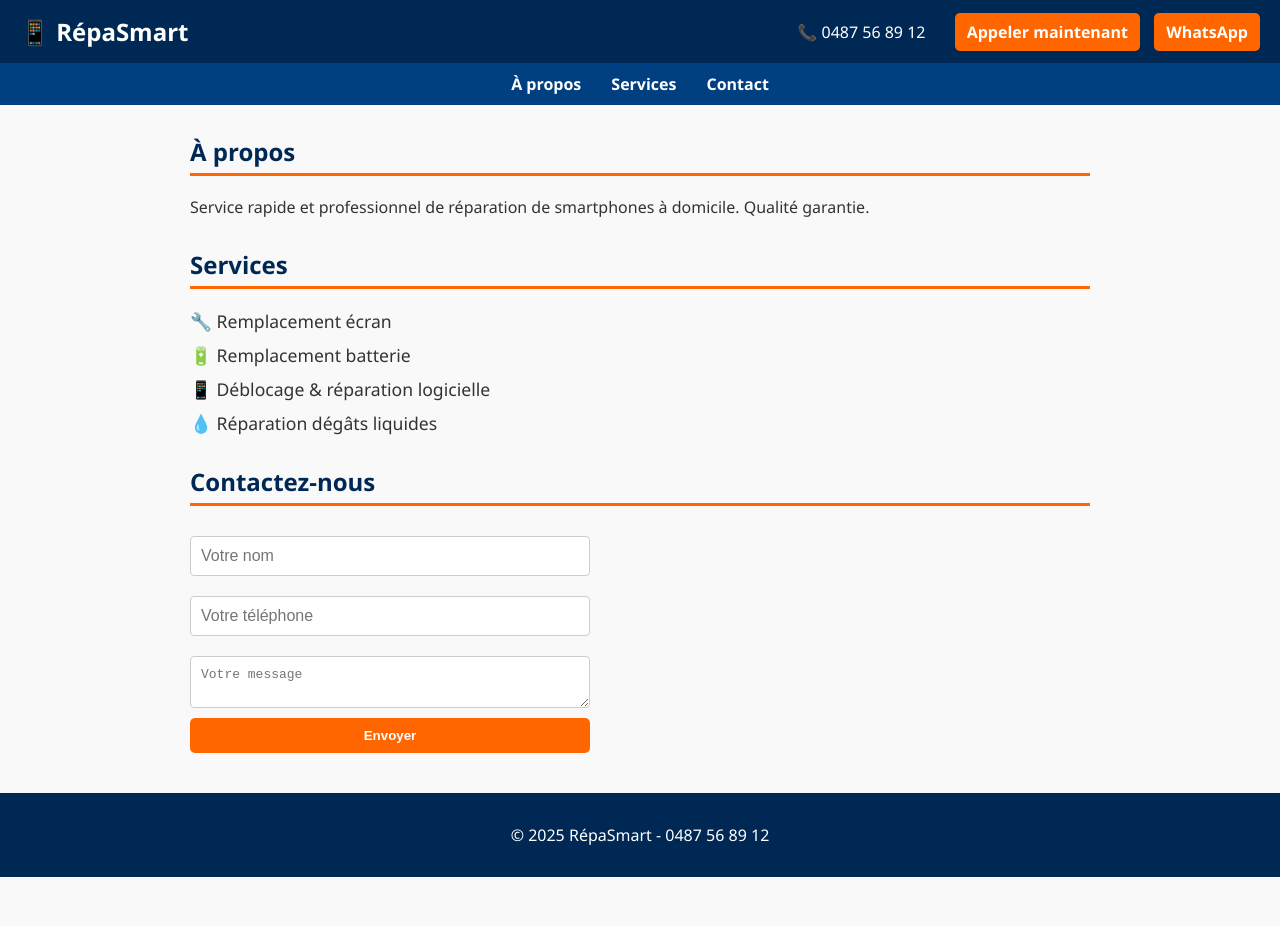
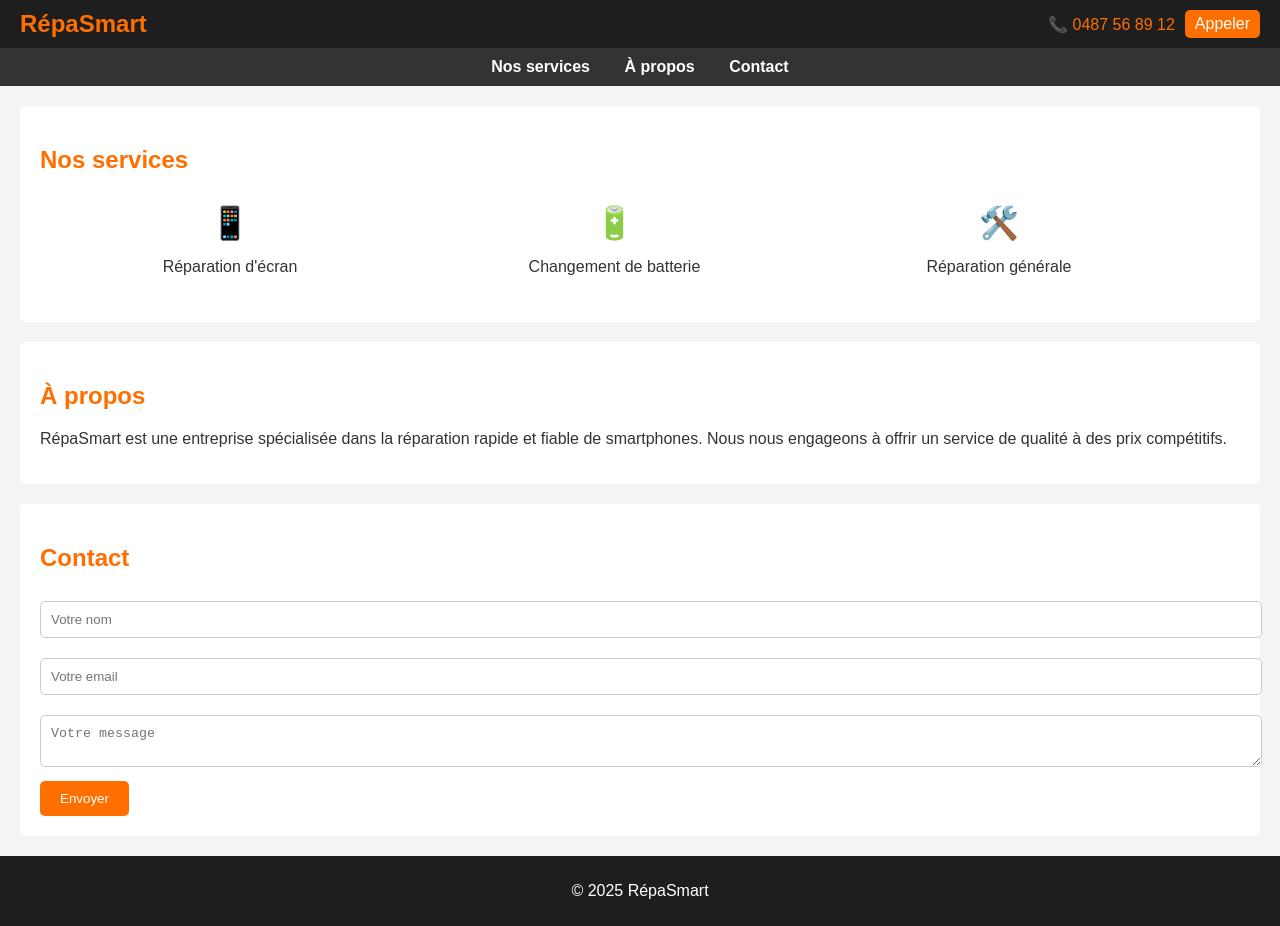
Before and after one commit to enima33/Fixsmart-Bruxelles-, a plain HTML site: page index.html in a window 1280 px wide. Before the commit the page ends 877 px from the top, so only its background shows below. Drawn offline with Linux system fonts and the light colour scheme.

Commit message:
Add files via upload

```diff
--- a/index.html
+++ b/index.html
@@ -4,52 +4,54 @@
 <head>
     <meta charset="UTF-8" />
     <meta name="viewport" content="width=device-width, initial-scale=1" />
-    <title>Réparation Smartphones Pro</title>
+    <title>Réparation Smartphone</title>
     <link rel="stylesheet" href="style.css" />
 </head>
 <body>
     <header>
-        <div class="logo">📱 RépaSmart</div>
-        <div class="contact-info">
+        <div class="logo">RépaSmart</div>
+        <div class="contact">
             <span>📞 0487 56 89 12</span>
-            <a href="tel:0487568912" class="btn-call">Appeler maintenant</a>
-            <a href="https://wa.me/32487568912" target="_blank" class="btn-whatsapp">WhatsApp</a>
+            <a href="tel:+32487568912" class="btn-call">Appeler</a>
         </div>
     </header>
-
-    <nav class="menu">
-        <a href="#about">À propos</a>
-        <a href="#services">Services</a>
-        <a href="#contact">Contact</a>
+    <nav>
+        <ul>
+            <li><a href="#services">Nos services</a></li>
+            <li><a href="#about">À propos</a></li>
+            <li><a href="#contact">Contact</a></li>
+        </ul>
     </nav>
-
+    <section id="services">
+        <h2>Nos services</h2>
+        <div class="service">
+            <div class="icon">📱</div>
+            <p>Réparation d'écran</p>
+        </div>
+        <div class="service">
+            <div class="icon">🔋</div>
+            <p>Changement de batterie</p>
+        </div>
+        <div class="service">
+            <div class="icon">🛠️</div>
+            <p>Réparation générale</p>
+        </div>
+    </section>
     <section id="about">
         <h2>À propos</h2>
-        <p>Service rapide et professionnel de réparation de smartphones à domicile. Qualité garantie.</p>
+        <p>RépaSmart est une entreprise spécialisée dans la réparation rapide et fiable de smartphones. Nous nous engageons à offrir un service de qualité à des prix compétitifs.</p>
     </section>
-
-    <section id="services">
-        <h2>Services</h2>
-        <ul>
-            <li>🔧 Remplacement écran</li>
-            <li>🔋 Remplacement batterie</li>
-            <li>📱 Déblocage & réparation logicielle</li>
-            <li>💧 Réparation dégâts liquides</li>
-        </ul>
-    </section>
-
     <section id="contact">
-        <h2>Contactez-nous</h2>
+        <h2>Contact</h2>
         <form>
             <input type="text" name="name" placeholder="Votre nom" required />
-            <input type="tel" name="phone" placeholder="Votre téléphone" required />
+            <input type="email" name="email" placeholder="Votre email" required />
             <textarea name="message" placeholder="Votre message" required></textarea>
             <button type="submit">Envoyer</button>
         </form>
     </section>
-
     <footer>
-        <p>© 2025 RépaSmart - 0487 56 89 12</p>
+        <p>&copy; 2025 RépaSmart</p>
     </footer>
 </body>
 </html>
--- a/style.css
+++ b/style.css
@@ -1,117 +1,100 @@
 
 body {
-    font-family: 'Segoe UI', Tahoma, Geneva, Verdana, sans-serif;
-    background: #f9f9f9;
+    font-family: Arial, sans-serif;
+    margin: 0;
+    padding: 0;
+    background-color: #f4f4f4;
     color: #333;
-    margin: 0; padding: 0;
 }
 header {
-    background: #002855;
-    color: white;
+    background-color: #1E1E1E;
+    color: #FF6F00;
+    padding: 10px 20px;
     display: flex;
     justify-content: space-between;
-    padding: 15px 20px;
     align-items: center;
 }
-.logo {
+header .logo {
     font-size: 1.5em;
     font-weight: bold;
 }
-.contact-info span {
-    margin-right: 15px;
+header .contact {
+    display: flex;
+    align-items: center;
 }
-.btn-call, .btn-whatsapp {
-    background: #ff6600;
-    color: white;
+header .contact .btn-call {
+    background-color: #FF6F00;
+    color: #fff;
+    padding: 5px 10px;
     text-decoration: none;
-    padding: 8px 12px;
+    margin-left: 10px;
     border-radius: 5px;
-    margin-left: 10px;
+}
+nav {
+    background-color: #333;
+    padding: 10px;
+}
+nav ul {
+    list-style-type: none;
+    margin: 0;
+    padding: 0;
+    text-align: center;
+}
+nav ul li {
+    display: inline;
+    margin: 0 15px;
+}
+nav ul li a {
+    color: #fff;
+    text-decoration: none;
     font-weight: bold;
-    transition: background 0.3s;
-}
-.btn-call:hover, .btn-whatsapp:hover {
-    background: #cc5200;
-}
-.menu {
-    background: #004080;
-    display: flex;
-    justify-content: center;
-    padding: 10px 0;
-}
-.menu a {
-    color: white;
-    text-decoration: none;
-    margin: 0 15px;
-    font-weight: 600;
-}
-.menu a:hover {
-    text-decoration: underline;
 }
 section {
-    max-width: 900px;
-    margin: 30px auto;
-    padding: 0 15px;
+    padding: 20px;
+    margin: 20px;
+    background-color: #fff;
+    border-radius: 5px;
 }
-h2 {
-    color: #002855;
-    border-bottom: 3px solid #ff6600;
-    padding-bottom: 5px;
+section h2 {
+    color: #FF6F00;
 }
-ul {
-    list-style: none;
-    padding-left: 0;
+.service {
+    display: inline-block;
+    width: 30%;
+    text-align: center;
+    margin: 10px;
 }
-ul li {
+.service .icon {
+    font-size: 2em;
+}
+form input, form textarea {
+    width: 100%;
+    padding: 10px;
     margin: 10px 0;
-    font-size: 1.1em;
+    border: 1px solid #ccc;
+    border-radius: 5px;
 }
-form {
-    display: flex;
-    flex-direction: column;
-    max-width: 400px;
-}
-input, textarea {
-    margin: 10px 0;
-    padding: 10px;
-    font-size: 1em;
-    border: 1px solid #ccc;
-    border-radius: 4px;
-    resize: vertical;
-}
-button {
-    background: #ff6600;
-    color: white;
-    font-weight: bold;
+form button {
+    background-color: #FF6F00;
+    color: #fff;
+    padding: 10px 20px;
     border: none;
-    padding: 10px;
     border-radius: 5px;
     cursor: pointer;
-    transition: background 0.3s;
 }
-button:hover {
-    background: #cc5200;
+form button:hover {
+    background-color: #e65c00;
 }
 footer {
     text-align: center;
-    padding: 15px;
-    background: #002855;
-    color: white;
-    margin-top: 40px;
+    padding: 10px;
+    background-color: #1E1E1E;
+    color: #fff;
 }
 @media (max-width: 600px) {
-    header {
-        flex-direction: column;
-        align-items: flex-start;
-    }
-    .contact-info {
-        margin-top: 10px;
-    }
-    .menu {
-        flex-direction: column;
-        align-items: center;
-    }
-    .menu a {
-        margin: 8px 0;
+    .service {
+        display: block;
+        width: 100%;
+        margin: 10px 0;
     }
 }
```
